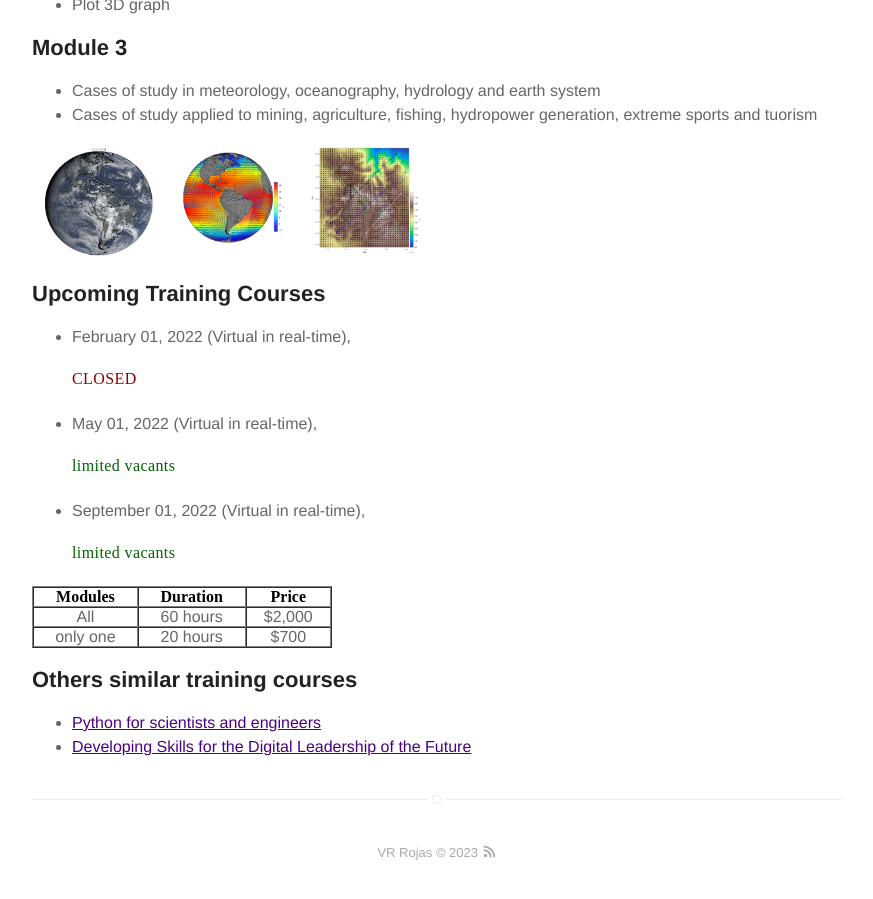
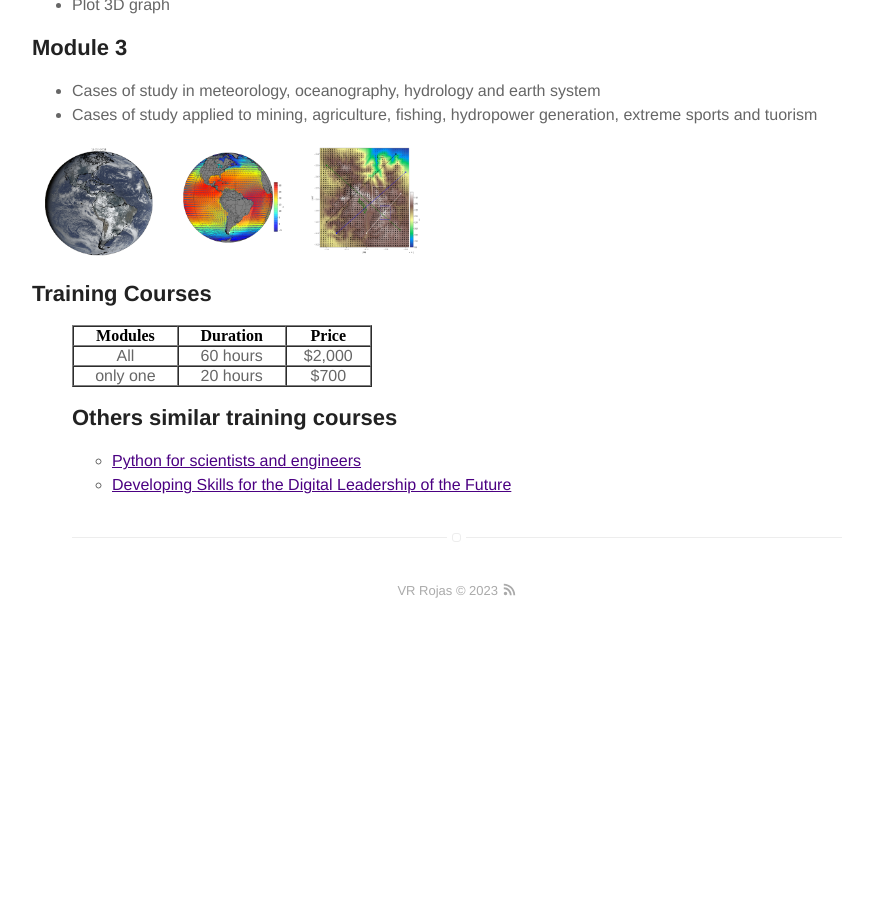
Before and after one commit to vrrp/vrrp.github.io, a Jekyll site: the page built from training/index.html, in a window 1280 px wide and 900 px high, scrolled down 1084 px. Shown: the whole window, without its empty margins (203-1076 px from the left). Built offline with Jekyll 4.4.1, drawn with Linux system fonts in a browser that asks for light colours; after the commit the page ends 1738 px from its top, so only the background shows below that.

Commit message:
update services

```diff
--- a/training/index.html
+++ b/training/index.html
@@ -50,12 +50,12 @@ You can choose which programming language you want to take the training (English
   </tr>
 </table>
 
-<h2 align="left">Upcoming Training Courses</h2>
-<ul class="upcoming">
-  <li>February 01, 2022 (Virtual in real-time), <p style="font-family:Times New Roman; color:darkred">CLOSED</p></li>
+<h2 align="left">Training Courses</h2>
+<ul class="Training">
+  <!---<li>February 01, 2022 (Virtual in real-time), <p style="font-family:Times New Roman; color:darkred">CLOSED</p></li>
   <li>May 01, 2022 (Virtual in real-time), <p style="font-family:Times New Roman; color:darkgreen">limited vacants</p></li>
   <li>September 01, 2022 (Virtual in real-time), <p style="font-family:Times New Roman; color:darkgreen">limited vacants</p></li>
-</ul>
+</ul> -->
 
 
  <table width="300" height="50" cellspacing="0" cellpadding="0" border="1" bgcolor="FFFFFF">
@@ -78,7 +78,7 @@ You can choose which programming language you want to take the training (English
 
 <h2 align="left">Others similar training courses</h2>
 <ul class="upcoming">
-  <li><a href="https://www.enthought.com/courses/python-for-scientists-and-engineers/">Python for scientists and engineers</a></li>
-  <li><a href="https://www.enthought.com/training/">Developing Skills for the Digital Leadership of the Future</a></li>
+  <li><a href="https://www.enthought.com/course/public-catalog/python-foundations-for-scientists-and-engineers-course/">Python for scientists and engineers</a></li>
+  <li><a href="https://www.enthought.com/public-training/">Developing Skills for the Digital Leadership of the Future</a></li>
 
 </ul>
```
